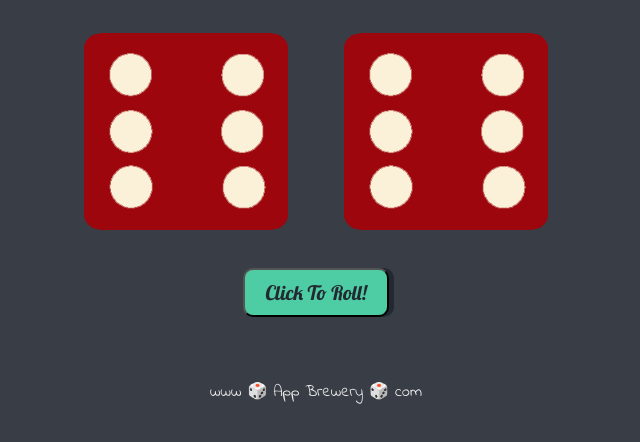
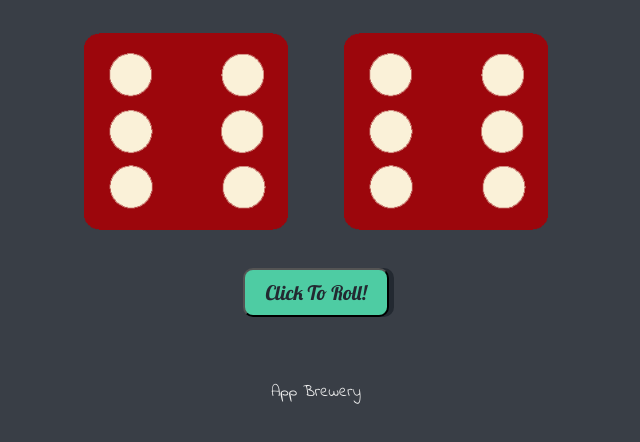
Before and after one commit to mdzoul/Dice-Game, a plain HTML site: page dicee.html in a window 1280 px wide. Shown: the part 302-744 px from the top of the page, without its empty margins (324-964 px from the left). Drawn offline with Linux system fonts and the light colour scheme.

Commit message:
Updated footer

```diff
--- a/dicee.html
+++ b/dicee.html
@@ -33,6 +33,6 @@
   </body>
 
   <footer>
-    www 🎲 App Brewery 🎲 com
+    App Brewery
   </footer>
 </html>
```
